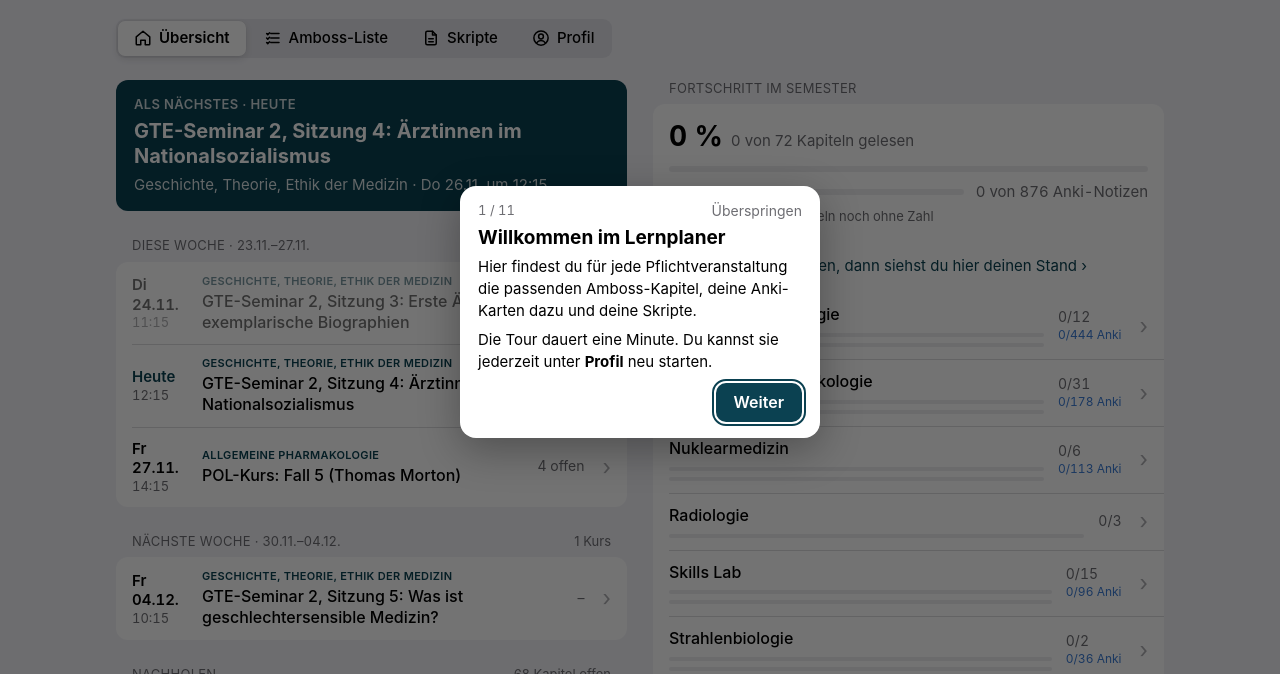
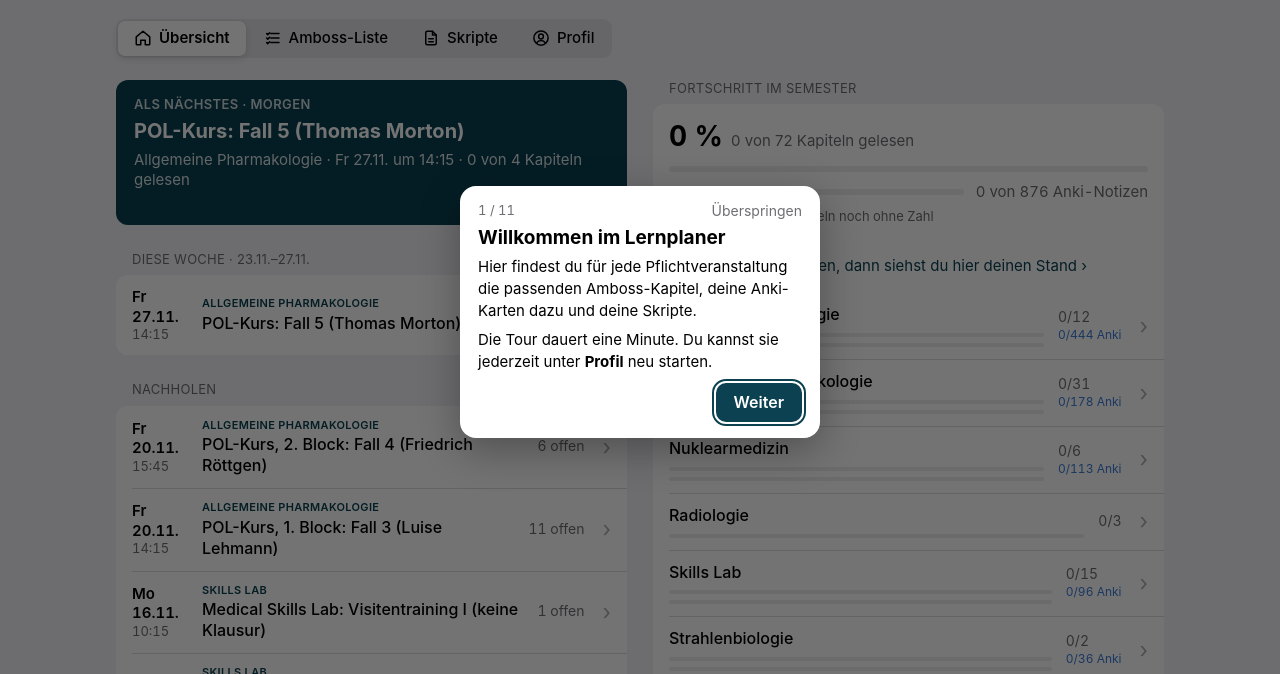
Before and after one commit to JadKhayat/amboss-liste, a plain HTML site: page index.html in a window 1280 px wide. Shown: the part 88-762 px from the top of the page. Drawn offline with Linux system fonts and the light colour scheme; no server answers.

Commit message:
GTE-Kurse aus der Amboss-Liste ausblenden (ohneAmboss)
Co-Authored-By: Claude Opus 5.5 <noreply@anthropic.com>
Claude-Session: https://claude.ai/code/session_01QBpfrsNpVU6FHX2QDMiz2y

```diff
--- a/index.html
+++ b/index.html
@@ -554,7 +554,7 @@ function baueIndex(eintraege){
 function render(){
   const root=document.getElementById("liste");root.replaceChildren();const idx=[];
   let ges=0,ok=0;
-  const sichtbar=kurse.filter(k=>(semAuswahl===null||semVon(k)===semAuswahl)&&!(ohneAus&&keineKlausur(k)));
+  const sichtbar=kurse.filter(k=>!k.ohneAmboss&&(semAuswahl===null||semVon(k)===semAuswahl)&&!(ohneAus&&keineKlausur(k)));
   besitzer=new Map();
   [...sichtbar].sort((a,b)=>(a.datum+a.zeit).localeCompare(b.datum+b.zeit)).forEach(k=>art(k).forEach(a=>{if(!besitzer.has(a.id))besitzer.set(a.id,k)}));
   sichtbar.forEach(k=>{eigen(k).forEach(a=>{ges++;if(fertig(a.id))ok++})});
--- a/kurse.json
+++ b/kurse.json
@@ -578,8 +578,9 @@
    "datum": "2026-11-09",
    "fach": "Geschichte, Theorie, Ethik der Medizin",
    "kurs": "GTE-Seminar 2, Sitzung 1: Auftakt",
-   "thema": "Seminarvorstellung (Konzept, Ablauf, Organisatorisches) und inhaltlicher Einstieg: Ärzt:innen und geschlechtersensible Medizin. GTE ohne Amboss (Institutsskript).",
-   "zeit": "11:15"
+   "thema": "Seminarvorstellung (Konzept, Ablauf, Organisatorisches) und inhaltlicher Einstieg: Ärzt:innen und geschlechtersensible Medizin.",
+   "zeit": "11:15",
+   "ohneAmboss": true
   },
   {
    "id": "2026-11-10-skillslab-6",
@@ -663,8 +664,9 @@
    "datum": "2026-11-18",
    "fach": "Geschichte, Theorie, Ethik der Medizin",
    "kurs": "GTE-Seminar 2, Sitzung 2: Zulassung von Frauen zum Medizinstudium",
-   "thema": "Die „Frauenfrage“: Positionen und Argumente der Kontroverse; soziale Geschlechterrollen und historischer Kontext. Optionale Lektüre: Burchardt (1993). GTE ohne Amboss (Institutsskript).",
-   "zeit": "16:15"
+   "thema": "Die „Frauenfrage“: Positionen und Argumente der Kontroverse; soziale Geschlechterrollen und historischer Kontext. Optionale Lektüre: Burchardt (1993).",
+   "zeit": "16:15",
+   "ohneAmboss": true
   },
   {
    "id": "2026-11-20-pol-4",
@@ -794,8 +796,9 @@
    "datum": "2026-11-24",
    "fach": "Geschichte, Theorie, Ethik der Medizin",
    "kurs": "GTE-Seminar 2, Sitzung 3: Erste Ärztinnen – exemplarische Biographien",
-   "thema": "Pionierinnen der Medizin (Franziska Tiburtius, Rahel Hirsch, Virginia Apgar, Marianne Bogatzki); Geschichte und Anliegen des Deutschen Ärztinnenbundes. GTE ohne Amboss (Institutsskript).",
-   "zeit": "11:15"
+   "thema": "Pionierinnen der Medizin (Franziska Tiburtius, Rahel Hirsch, Virginia Apgar, Marianne Bogatzki); Geschichte und Anliegen des Deutschen Ärztinnenbundes.",
+   "zeit": "11:15",
+   "ohneAmboss": true
   },
   {
    "id": "2026-11-26-gte-4",
@@ -803,8 +806,9 @@
    "datum": "2026-11-26",
    "fach": "Geschichte, Theorie, Ethik der Medizin",
    "kurs": "GTE-Seminar 2, Sitzung 4: Ärztinnen im Nationalsozialismus",
-   "thema": "Verfolgte und vertriebene jüdische Ärzt:innen; Lucie Adelsberger: „Auschwitz. Ein Tatsachenbericht“ und „Medical Observations in Auschwitz“ (Lancet 1946). GTE ohne Amboss (Institutsskript).",
-   "zeit": "12:15"
+   "thema": "Verfolgte und vertriebene jüdische Ärzt:innen; Lucie Adelsberger: „Auschwitz. Ein Tatsachenbericht“ und „Medical Observations in Auschwitz“ (Lancet 1946).",
+   "zeit": "12:15",
+   "ohneAmboss": true
   },
   {
    "id": "2026-11-27-pol-6",
@@ -852,8 +856,9 @@
    "datum": "2026-12-04",
    "fach": "Geschichte, Theorie, Ethik der Medizin",
    "kurs": "GTE-Seminar 2, Sitzung 5: Was ist geschlechtersensible Medizin?",
-   "thema": "Hintergründe und Fragestellungen der geschlechtersensiblen Medizin; Vorbereitung der Gruppenpräsentationen. Lektüre: Mauvais-Jarvis et al., Sex and gender (Lancet 2020). GTE ohne Amboss (Institutsskript).",
-   "zeit": "10:15"
+   "thema": "Hintergründe und Fragestellungen der geschlechtersensiblen Medizin; Vorbereitung der Gruppenpräsentationen. Lektüre: Mauvais-Jarvis et al., Sex and gender (Lancet 2020).",
+   "zeit": "10:15",
+   "ohneAmboss": true
   },
   {
    "id": "2026-12-18-gte-6",
@@ -861,9 +866,10 @@
    "datum": "2026-12-18",
    "fach": "Geschichte, Theorie, Ethik der Medizin",
    "kurs": "GTE-Seminar 2, Sitzung 6 und 7: Gruppenpräsentationen I und II, Campusrundgang",
-   "thema": "Myokardinfarkt; Endometriose (deine Gruppe); Arzneimittel und Arzneimittelstudien aus geschlechtermedizinischer Sicht; medizinhistorischer Rundgang zur Geschichte der Universitätsmedizin Münster. GTE ohne Amboss (Institutsskript).",
+   "thema": "Myokardinfarkt; Endometriose (deine Gruppe); Arzneimittel und Arzneimittelstudien aus geschlechtermedizinischer Sicht; medizinhistorischer Rundgang zur Geschichte der Universitätsmedizin Münster.",
    "zeit": "10:15",
-   "termine": 2
+   "termine": 2,
+   "ohneAmboss": true
   },
   {
    "id": "2027-01-19-gte-8",
@@ -871,9 +877,10 @@
    "datum": "2027-01-19",
    "fach": "Geschichte, Theorie, Ethik der Medizin",
    "kurs": "GTE-Seminar 2, Sitzung 8 und 9: Gruppenpräsentationen III, World Café",
-   "thema": "Zyklusbasiertes Training und Sport; Diversität im ärztlichen Berufsalltag; World Café zu Studium, Fachrichtungen und Berufswegen von Ärztinnen und Ärzten. GTE ohne Amboss (Institutsskript).",
+   "thema": "Zyklusbasiertes Training und Sport; Diversität im ärztlichen Berufsalltag; World Café zu Studium, Fachrichtungen und Berufswegen von Ärztinnen und Ärzten.",
    "zeit": "12:15",
-   "termine": 2
+   "termine": 2,
+   "ohneAmboss": true
   },
   {
    "id": "2027-01-20-gte-10",
@@ -881,8 +888,9 @@
    "datum": "2027-01-20",
    "fach": "Geschichte, Theorie, Ethik der Medizin",
    "kurs": "GTE-Seminar 2, Sitzung 10: Bench&Bedside",
-   "thema": "Impulsvortrag und Gespräch mit Dr. med. Janice Jeschke (Centrum für Reproduktionsmedizin und Andrologie, UKM); Seminarabschluss und Evaluation. GTE ohne Amboss (Institutsskript).",
-   "zeit": "12:15"
+   "thema": "Impulsvortrag und Gespräch mit Dr. med. Janice Jeschke (Centrum für Reproduktionsmedizin und Andrologie, UKM); Seminarabschluss und Evaluation.",
+   "zeit": "12:15",
+   "ohneAmboss": true
   }
  ]
 }
```
Also changed, not shown: 1 other file.
